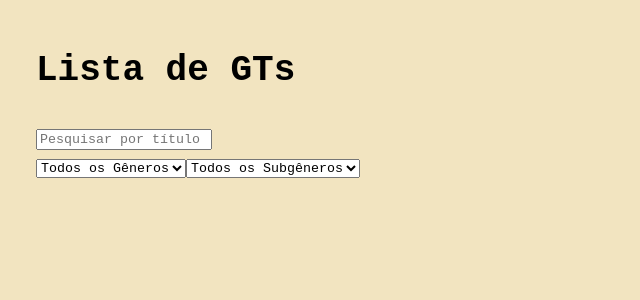
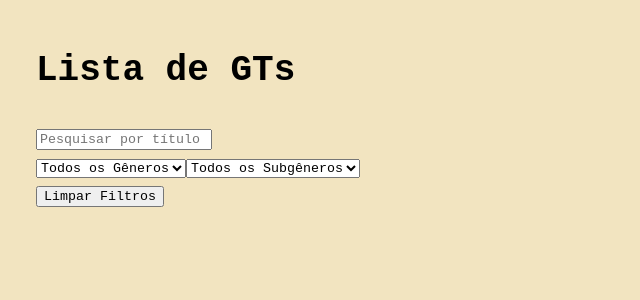
Before and after one commit to mfaria-tech/gts_list, a Next.js app: page / in a window 1280 px wide. Shown: the top 300 px of the page, without its empty margins (0-640 px from the left). Built offline with nearby package versions, Linux system fonts and the light colour scheme; a web font is replaced by a local one.

Commit message:
feat(components/clearfilters.tsx): Created button to reset filters

```diff
--- /dev/null
+++ b/src/app/_components/clearfilters.tsx
@@ -0,0 +1,19 @@
+"use client";
+import React from "react";
+
+interface Props {
+  onClear: () => void;
+}
+
+const ClearFilters: React.FC<Props> = ({ onClear }) => {
+  return (
+    <button
+      onClick={onClear}
+      className="clear-button"
+    >
+      Limpar Filtros
+    </button>
+  );
+};
+
+export default ClearFilters;
--- a/src/app/page.tsx
+++ b/src/app/page.tsx
@@ -2,6 +2,7 @@
 import { useEffect, useState } from "react";
 import Search from "./_components/search";
 import FilterTags from "./_components/filtertags";
+import ClearFilters from "./_components/clearfilters";
 
 export default function Home() {
   const [search, setSearch] = useState("");
@@ -25,6 +26,13 @@ export default function Home() {
               onGeneroChange={setSelectedGenero}
               onSubgeneroChange={setSelectedSubgenero}
             />
+            <ClearFilters
+              onClear={() => {
+                setSearch("");
+                setSelectedGenero(null);
+                setSelectedSubgenero(null);
+              }}
+            />
           </div>
         </>
       )}
```
